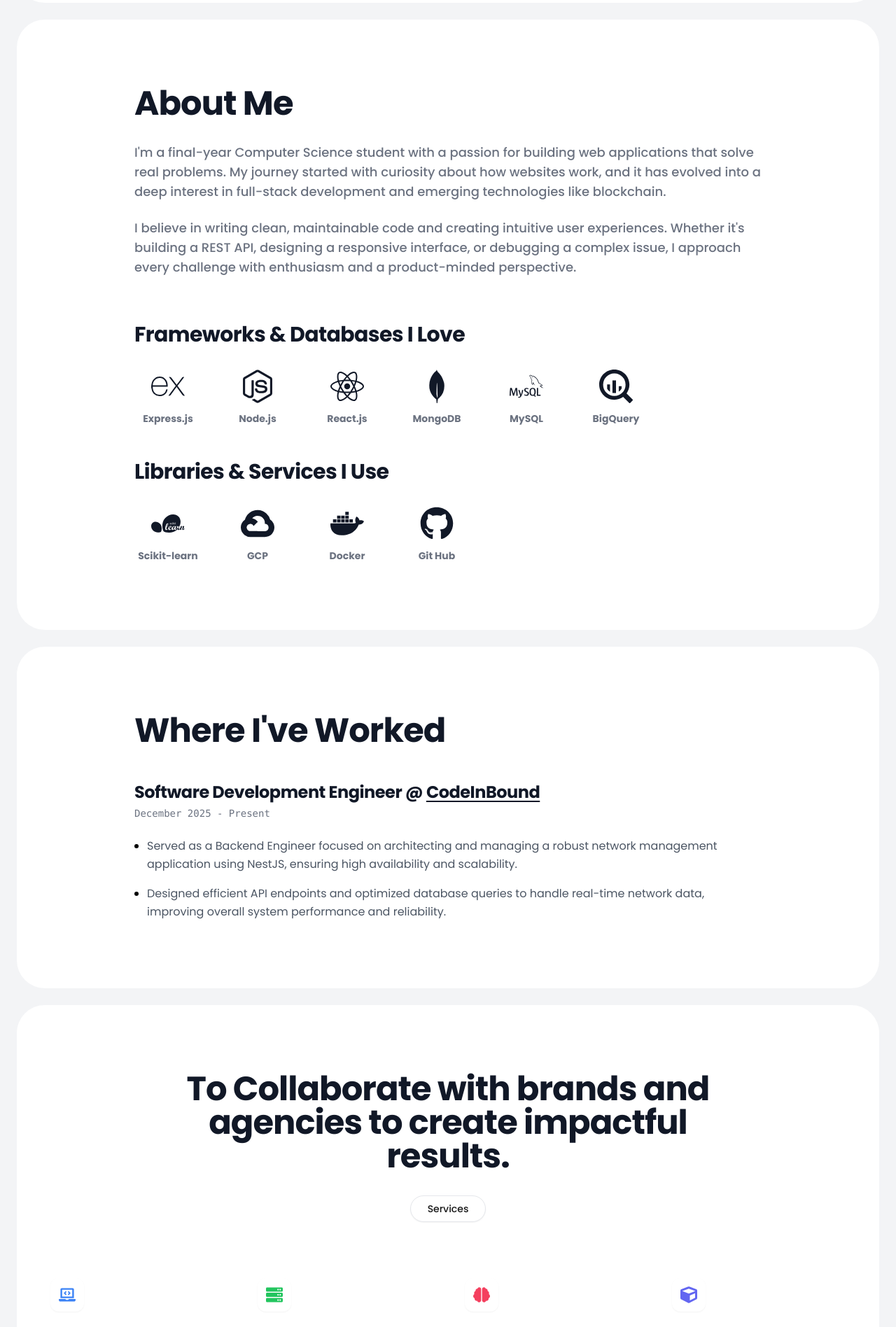
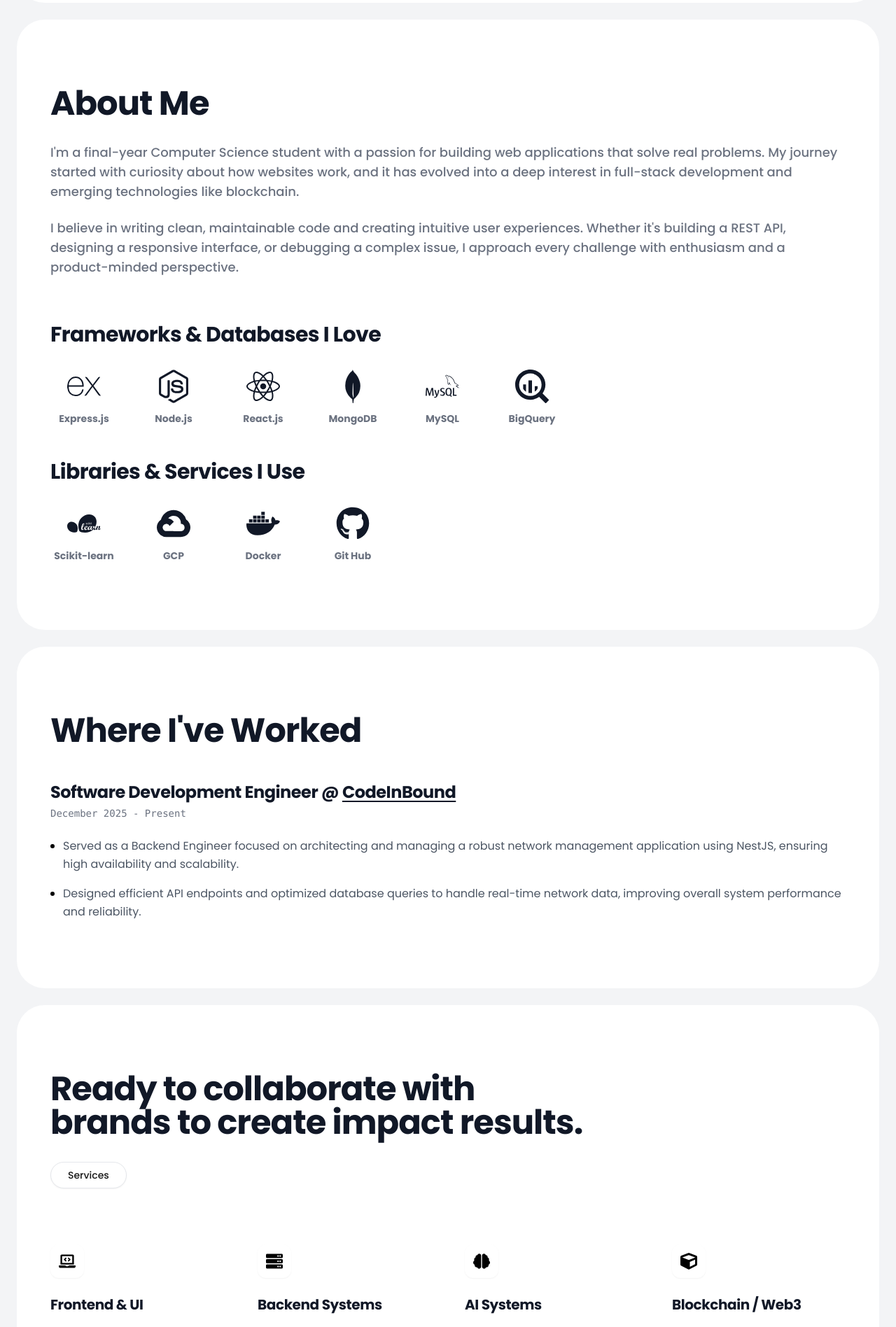
Before and after one commit to sargunesh25/Portfolio, a Next.js app: page / in a window 1280 px wide. Shown: the part 820-2716 px from the top of the page at 70% size. Built offline with nearby package versions, Linux system fonts and the light colour scheme.

Commit message:
Final Edit

```diff
--- a/src/components/About.tsx
+++ b/src/components/About.tsx
@@ -22,11 +22,11 @@ const libraries = [
 const About = () => {
     return (
         <section id="about" className="bg-white rounded-none md:rounded-[2.5rem] py-24 px-6 md:px-12">
-            <div className="max-w-4xl mx-auto">
-                <h2 className="text-4xl md:text-5xl font-bold text-gray-900 leading-tight mb-8 text-center md:text-left">
+            <div className="max-w-[1400px] mx-auto">
+                <h2 className="text-4xl md:text-5xl font-bold text-gray-900 leading-tight mb-8 text-left">
                     About Me
                 </h2>
-                <div className="space-y-6 text-gray-500 text-sm md:text-lg leading-relaxed font-medium mb-16">
+                <div className="space-y-6 text-gray-500 text-sm md:text-lg leading-relaxed font-medium mb-16 text-left">
                     <p>
                         I'm a final-year Computer Science student with a passion for building web applications that solve real problems. My journey started with curiosity about how websites work, and it has evolved into a deep interest in full-stack development and emerging technologies like blockchain.
                     </p>
@@ -37,10 +37,10 @@ const About = () => {
 
                 {/* Frameworks & Databases */}
                 <div className="mb-12">
-                    <h3 className="text-2xl md:text-3xl font-bold text-gray-900 mb-8 text-center md:text-left">
+                    <h3 className="text-2xl md:text-3xl font-bold text-gray-900 mb-8 text-left">
                         Frameworks & Databases I Love
                     </h3>
-                    <div className="flex flex-wrap gap-8 justify-center md:justify-start">
+                    <div className="flex flex-wrap gap-8 justify-start">
                         {frameworks.map((item, index) => (
                             <div key={index} className="flex flex-col items-center gap-3 w-24">
                                 <item.icon className="text-4xl md:text-5xl text-gray-900" />
@@ -52,10 +52,10 @@ const About = () => {
 
                 {/* Libraries & Services */}
                 <div>
-                    <h3 className="text-2xl md:text-3xl font-bold text-gray-900 mb-8 text-center md:text-left">
+                    <h3 className="text-2xl md:text-3xl font-bold text-gray-900 mb-8 text-left">
                         Libraries & Services I Use
                     </h3>
-                    <div className="flex flex-wrap gap-8 justify-center md:justify-start">
+                    <div className="flex flex-wrap gap-8 justify-start">
                         {libraries.map((item, index) => (
                             <div key={index} className="flex flex-col items-center gap-3 w-24">
                                 <item.icon className="text-4xl md:text-5xl text-gray-900" />
--- a/src/components/Experience.tsx
+++ b/src/components/Experience.tsx
@@ -18,8 +18,8 @@ const experiences = [
 const Experience = () => {
     return (
         <section id="experience" className="bg-white rounded-none md:rounded-[2.5rem] py-24 px-6 md:px-12">
-            <div className="max-w-4xl mx-auto">
-                <h2 className="text-4xl md:text-5xl font-bold text-gray-900 leading-tight mb-12 text-center md:text-left">
+            <div className="max-w-[1400px] mx-auto">
+                <h2 className="text-4xl md:text-5xl font-bold text-gray-900 leading-tight mb-12 text-left">
                     Where I've Worked
                 </h2>
 
--- a/src/components/Skills.tsx
+++ b/src/components/Skills.tsx
@@ -8,25 +8,21 @@ const services = [
         icon: FaLaptopCode,
         title: 'Frontend & UI',
         description: 'Building responsive, pixel-perfect interfaces using React, Next.js, and Tailwind CSS.',
-        color: 'text-blue-500'
     },
     {
         icon: FaServer,
         title: 'Backend Systems',
         description: 'Architecting robust server-side applications with Node.js, Express, and efficient database designs.',
-        color: 'text-green-500'
     },
     {
         icon: FaBrain,
         title: 'AI Systems',
         description: 'Building intelligent agents, RAG systems, and fine-tuning LLMs for custom use cases.',
-        color: 'text-rose-500'
     },
     {
         icon: FaCube,
         title: 'Blockchain / Web3',
         description: 'Developing decentralized applications and smart contracts for the future of the web.',
-        color: 'text-indigo-500'
     }
 ];
 
@@ -34,12 +30,12 @@ const Skills = () => {
     return (
         <section id="services" className="bg-white rounded-none md:rounded-[2.5rem] py-24 px-6 md:px-12">
             <div className="max-w-[1400px] mx-auto">
-                <div className="text-center mb-20 max-w-3xl mx-auto">
+                <div className="text-left mb-20 max-w-3xl">
                     <h2 className="text-3xl md:text-5xl font-bold text-gray-900 leading-tight">
-                        To Collaborate with brands and agencies to create impactful results.
+                        Ready to collaborate with brands to create impact results.
                     </h2>
                     {/* Optional: Divider or subtitle */}
-                    <div className="mt-8 flex justify-center">
+                    <div className="mt-8 flex justify-start">
                         <span className="bg-white border border-gray-200 px-6 py-2 rounded-full text-sm font-medium shadow-sm">
                             Services
                         </span>
@@ -49,7 +45,7 @@ const Skills = () => {
                 <div className="grid md:grid-cols-2 lg:grid-cols-4 gap-12">
                     {services.map((service, index) => (
                         <div key={index} className="space-y-4 group">
-                            <div className={`w-12 h-12 bg-white rounded-xl flex items-center justify-center mb-6 transition-colors shadow-sm ${service.color} group-hover:bg-black group-hover:text-white`}>
+                            <div className={`w-12 h-12 bg-white rounded-xl flex items-center justify-center mb-6 transition-colors shadow-sm text-black group-hover:bg-black group-hover:text-white`}>
                                 <service.icon size={24} />
                             </div>
                             <h3 className="text-xl font-bold text-gray-900">{service.title}</h3>
```
Also changed, not shown: src/components/Navbar.tsx (+2 -2 lines).
